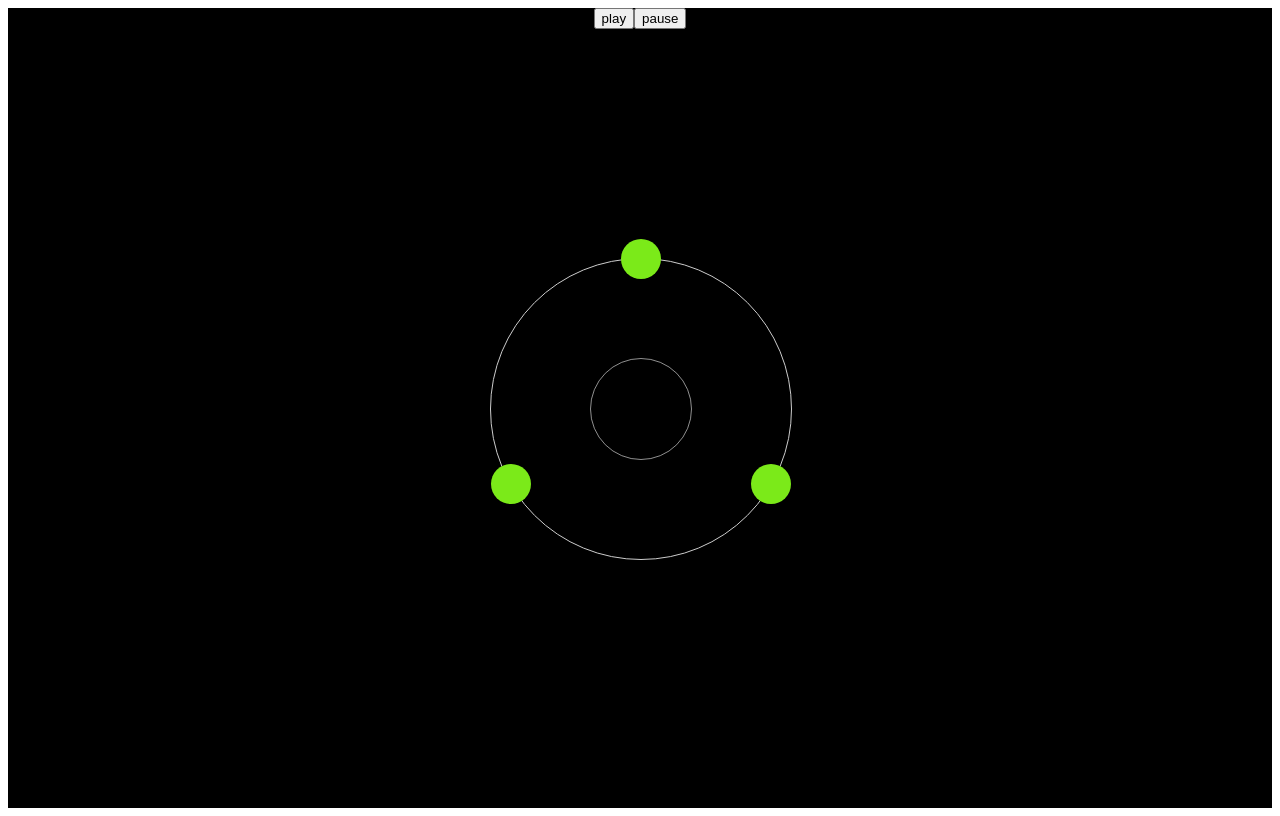
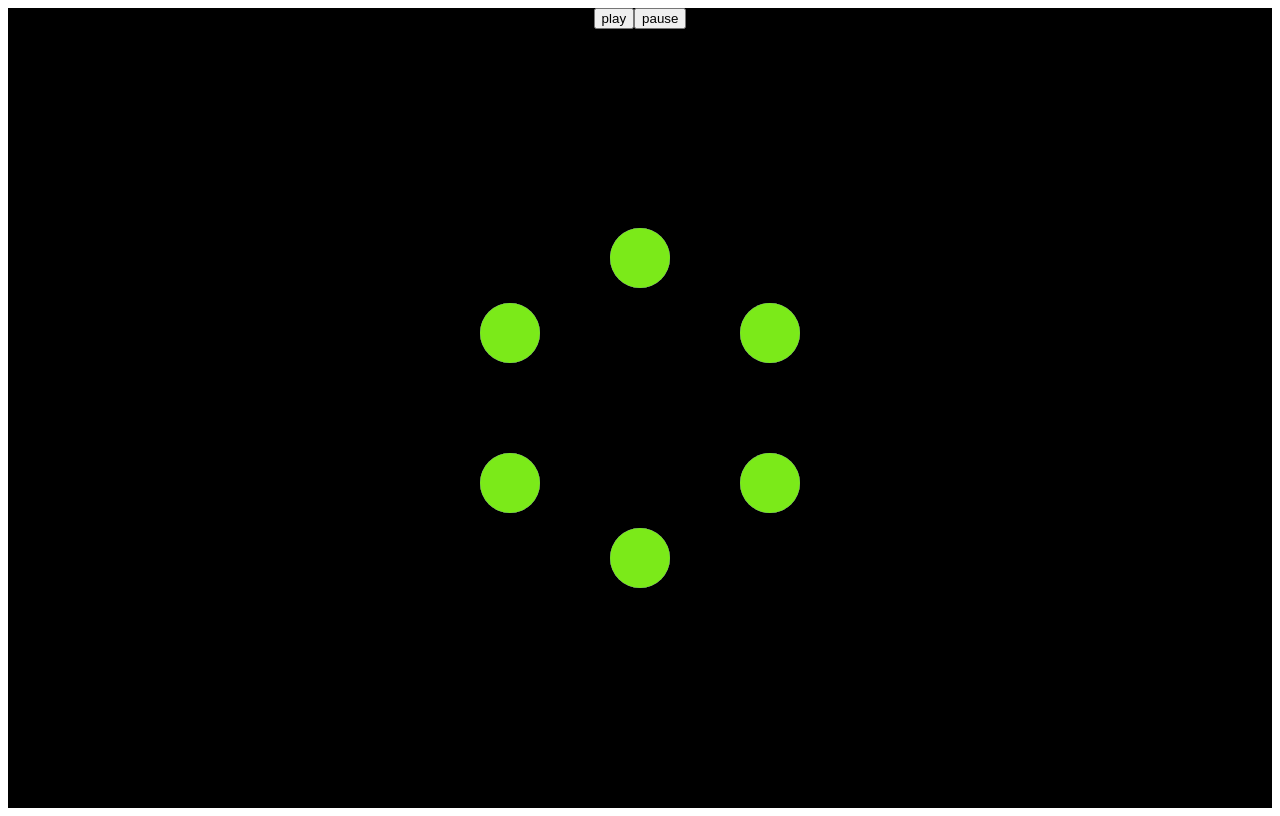
Before and after one commit to s-kaoruko/vue-gsap, a Vue app: page /#/circle-motion in a window 1280 px wide. Built offline with nearby package versions, Linux system fonts and the light colour scheme.

Commit message:
:+1: 円の数を増やした

```diff
--- a/src/views/CircleMotion.vue
+++ b/src/views/CircleMotion.vue
@@ -1,19 +1,37 @@
 <template>
   <div class="circle">
+    <div class="button-box">
+      <button type="button" ref="play">play</button>
+      <button type="button" ref="pause">pause</button>
+    </div>
     <div class="circle-box">
       <div class="box">
+        <div class="box-item _red" ref="red1" :style="position1"></div>
+        <div class="box-item _red" ref="red2" :style="position2"></div>
+        <div class="box-item _red" ref="red3" :style="position3"></div>
+        <div class="box-item _red" ref="red4" :style="position4"></div>
+        <div class="box-item _red" ref="red5" :style="position5"></div>
+        <div class="box-item _red" ref="red6" :style="position6"></div>
+
+        <div class="box-item _blue" ref="blue1" :style="position1"></div>
+        <div class="box-item _blue" ref="blue2" :style="position2"></div>
+        <div class="box-item _blue" ref="blue3" :style="position3"></div>
+        <div class="box-item _blue" ref="blue4" :style="position4"></div>
+        <div class="box-item _blue" ref="blue5" :style="position5"></div>
+        <div class="box-item _blue" ref="blue6" :style="position6"></div>
+
         <div class="box-item _green" ref="green1" :style="position1"></div>
         <div class="box-item _green" ref="green2" :style="position2"></div>
         <div class="box-item _green" ref="green3" :style="position3"></div>
+        <div class="box-item _green" ref="green4" :style="position4"></div>
+        <div class="box-item _green" ref="green5" :style="position5"></div>
+        <div class="box-item _green" ref="green6" :style="position6"></div>
       </div>
-      <div class="box _after"></div>
     </div>
-    <button type="button" ref="play">play</button>
-    <button type="button" ref="pause">pause</button>
   </div>
 </template>
 <script>
-import { TweenMax } from "gsap";
+import { TweenMax, Power0 } from "gsap";
 export default {
   created() {
     let radius1 = 150;
@@ -22,35 +40,183 @@ export default {
     this.position2 = this.getPosition(30, radius1, position1);
     this.position3 = this.getPosition(150, radius1, position1);
 
+    this.position4 = this.getPosition(90, radius1, position1);
+    this.position5 = this.getPosition(210, radius1, position1);
+    this.position6 = this.getPosition(330, radius1, position1);
+
     let afterRadius1 = 50;
     let afterPosition1 = [130, 130];
-    this.afterPosition1 = this.getPosition(270, afterRadius1, afterPosition1);
-    this.afterPosition2 = this.getPosition(30, afterRadius1, afterPosition1);
-    this.afterPosition3 = this.getPosition(150, afterRadius1, afterPosition1);
+    this.afterPosition1 = this.getPosition(
+      270,
+      afterRadius1,
+      afterPosition1,
+      true
+    );
+    this.afterPosition2 = this.getPosition(
+      30,
+      afterRadius1,
+      afterPosition1,
+      true
+    );
+    this.afterPosition3 = this.getPosition(
+      150,
+      afterRadius1,
+      afterPosition1,
+      true
+    );
+
+    this.afterPosition4 = this.getPosition(
+      90,
+      afterRadius1,
+      afterPosition1,
+      true
+    );
+    this.afterPosition5 = this.getPosition(
+      210,
+      afterRadius1,
+      afterPosition1,
+      true
+    );
+    this.afterPosition6 = this.getPosition(
+      330,
+      afterRadius1,
+      afterPosition1,
+      true
+    );
   },
   mounted() {
-    let animateGreen1, animateGreen2, animateGreen3;
+    let animateGreen1,
+      animateGreen2,
+      animateGreen3,
+      animateGreen4,
+      animateGreen5,
+      animateGreen6,
+      animateRed1,
+      animateRed2,
+      animateRed3,
+      animateRed4,
+      animateRed5,
+      animateRed6,
+      animateBlue1,
+      animateBlue2,
+      animateBlue3,
+      animateBlue4,
+      animateBlue5,
+      animateBlue6;
+
     this.$refs.play.addEventListener("click", () => {
       if (this.hadPause) {
         animateGreen1.play();
         animateGreen2.play();
         animateGreen3.play();
+        animateGreen4.play();
+        animateGreen5.play();
+        animateGreen6.play();
+        animateRed1.play();
+        animateRed2.play();
+        animateRed3.play();
+        animateRed4.play();
+        animateRed5.play();
+        animateRed6.play();
+        animateBlue1.play();
+        animateBlue2.play();
+        animateBlue3.play();
+        animateBlue4.play();
+        animateBlue5.play();
+        animateBlue6.play();
       } else {
-        animateGreen1 = TweenMax.to(this.$refs.green1, 1, this.afterPosition1)
+        animateGreen1 = TweenMax.to(this.$refs.green1, 1.2, this.afterPosition1)
           .repeat(-1)
           .yoyo(true);
-        animateGreen2 = TweenMax.to(this.$refs.green2, 1, this.afterPosition2)
+        animateGreen2 = TweenMax.to(this.$refs.green2, 1.2, this.afterPosition2)
           .repeat(-1)
           .yoyo(true);
-        animateGreen3 = TweenMax.to(this.$refs.green3, 1, this.afterPosition3)
+        animateGreen3 = TweenMax.to(this.$refs.green3, 1.2, this.afterPosition3)
           .repeat(-1)
           .yoyo(true);
+        animateGreen4 = TweenMax.to(this.$refs.green4, 1.2, this.afterPosition4)
+          .repeat(-1)
+          .yoyo(true)
+          .delay(1.2);
+        animateGreen5 = TweenMax.to(this.$refs.green5, 1.2, this.afterPosition5)
+          .repeat(-1)
+          .yoyo(true)
+          .delay(1.2);
+        animateGreen6 = TweenMax.to(this.$refs.green6, 1.2, this.afterPosition6)
+          .repeat(-1)
+          .yoyo(true)
+          .delay(1.2);
+
+        animateRed1 = TweenMax.to(this.$refs.red1, 1.2, this.afterPosition1)
+          .repeat(-1)
+          .yoyo(true)
+          .delay(0.8);
+        animateRed2 = TweenMax.to(this.$refs.red2, 1.2, this.afterPosition2)
+          .repeat(-1)
+          .yoyo(true)
+          .delay(0.8);
+        animateRed3 = TweenMax.to(this.$refs.red3, 1.2, this.afterPosition3)
+          .repeat(-1)
+          .yoyo(true)
+          .delay(0.8);
+        animateRed4 = TweenMax.to(this.$refs.red4, 1.2, this.afterPosition4)
+          .repeat(-1)
+          .yoyo(true)
+          .delay(2.0);
+        animateRed5 = TweenMax.to(this.$refs.red5, 1.2, this.afterPosition5)
+          .repeat(-1)
+          .yoyo(true)
+          .delay(2.0);
+        animateRed6 = TweenMax.to(this.$refs.red6, 1.2, this.afterPosition6)
+          .repeat(-1)
+          .yoyo(true)
+          .delay(2.0);
+
+        animateBlue1 = TweenMax.to(this.$refs.blue1, 1.2, this.afterPosition1)
+          .repeat(-1)
+          .yoyo(true)
+          .delay(1.6);
+        animateBlue2 = TweenMax.to(this.$refs.blue2, 1.2, this.afterPosition2)
+          .repeat(-1)
+          .yoyo(true)
+          .delay(1.6);
+        animateBlue3 = TweenMax.to(this.$refs.blue3, 1.2, this.afterPosition3)
+          .repeat(-1)
+          .yoyo(true)
+          .delay(1.6);
+        animateBlue4 = TweenMax.to(this.$refs.blue4, 1.2, this.afterPosition4)
+          .repeat(-1)
+          .yoyo(true)
+          .delay(2.8);
+        animateBlue5 = TweenMax.to(this.$refs.blue5, 1.2, this.afterPosition5)
+          .repeat(-1)
+          .yoyo(true)
+          .delay(2.8);
+        animateBlue6 = TweenMax.to(this.$refs.blue6, 1.2, this.afterPosition6)
+          .repeat(-1)
+          .yoyo(true)
+          .delay(2.8);
       }
     });
     this.$refs.pause.addEventListener("click", () => {
       animateGreen1.pause();
       animateGreen2.pause();
       animateGreen3.pause();
+      animateGreen4.pause();
+      animateGreen5.pause();
+      animateGreen6.pause();
+      animateRed1.pause();
+      animateRed2.pause();
+      animateRed3.pause();
+      animateRed4.pause();
+      animateRed5.pause();
+      animateRed6.pause();
+      animateBlue1.pause();
+      animateBlue2.pause();
+      animateBlue3.pause();
+      animateBlue4.pause();
+      animateBlue5.pause();
+      animateBlue6.pause();
       this.hadPause = true;
     });
   },
@@ -59,9 +225,15 @@ export default {
       position1: null,
       position2: null,
       position3: null,
+      position4: null,
+      position5: null,
+      position6: null,
       afterPosition1: null,
       afterPosition2: null,
       afterPosition3: null,
+      afterPosition4: null,
+      afterPosition5: null,
+      afterPosition6: null,
       hadPause: false
     };
   },
@@ -71,14 +243,17 @@ export default {
      * @param {number} radius - 基準ボックスのwidth/2
      * @param {number[]} startPosition
      */
-    getPosition(angle, radius, startPosition) {
+    getPosition(angle, radius, startPosition, isAfter = false) {
       const x1 = startPosition[0];
       const y1 = startPosition[1];
       const x2 = x1 + radius * Math.cos(angle * (Math.PI / 180));
       const y2 = y1 + radius * Math.sin(angle * (Math.PI / 180));
       return {
         top: y2 + "px",
-        left: x2 + "px"
+        left: x2 + "px",
+        opacity: isAfter ? "0.5" : "1",
+        transform: isAfter ? "scale(1)" : "scale(1.5)",
+        ease: Power0.easeNone
       };
     }
   }
@@ -105,24 +280,22 @@ $blue: #2348f3;
   height: 300px;
   position: relative;
   border-radius: 50%;
-  border: 1px solid #ccc;
-  &._after {
-    width: 100px;
-    height: 100px;
-    position: absolute;
-    top: 100px;
-    left: 100px;
-    border-radius: 50%;
-    border: 1px solid #ccc;
-    opacity: 0.7;
-  }
   &-item {
     width: 40px;
     height: 40px;
     border-radius: 50%;
     position: absolute;
+    z-index: 0;
+    opacity: 0.5;
+    transform-origin: center;
     &._green {
       background: $green;
+    }
+    &._red {
+      background: $red;
+    }
+    &._blue {
+      background: $blue;
     }
   }
 }
```
